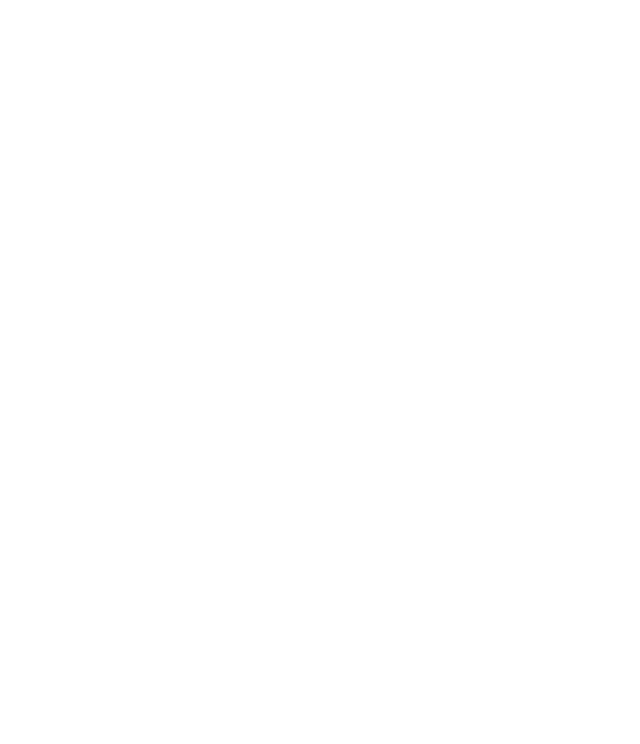
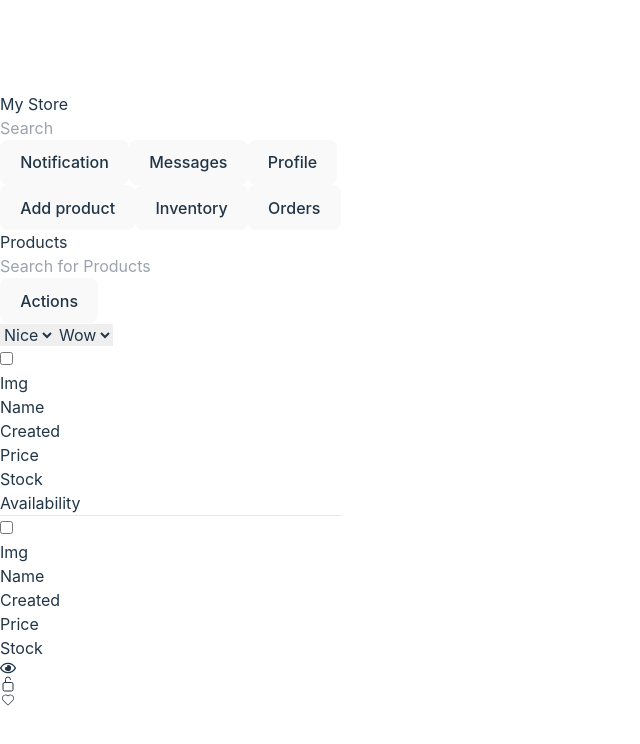
Before and after one commit to KSI-B2-MERN/daily-uploads-abdullahprince7717, a React (Vite) app in the folder mern/React/: page /vendor in a window 1280 px wide. Before the commit this address had no page. Shown: the top 744 px of the page, without its empty margins (0-640 px from the left). Built offline with nearby package versions, Linux system fonts and the light colour scheme.

Commit message:
Added middleware, fixed issues and created productList screen

```diff
--- a/mern/React/package.json
+++ b/mern/React/package.json
@@ -13,7 +13,9 @@
     "@supabase/supabase-js": "^2.39.1",
     "axios": "^1.6.2",
     "react": "^18.2.0",
+    "react-burger-menu": "^3.0.9",
     "react-dom": "^18.2.0",
+    "react-icons": "^4.12.0",
     "react-remove-scroll-bar": "^2.3.4",
     "react-router-dom": "^6.21.1",
     "uuid": "^9.0.1"
--- a/mern/React/src/components/Login.jsx
+++ b/mern/React/src/components/Login.jsx
@@ -10,6 +10,8 @@
         const { data, error } = await axios.post("http://localhost:3000/auth/login", {
             email: email,
             password: password,
+        }, {
+            withCredentials: true,
         })
         if (data.error || error) {
             alert("Invalid Credentials")
--- a/mern/React/src/components/navbar.jsx
+++ b/mern/React/src/components/navbar.jsx
@@ -1,17 +1,17 @@
-function navbar() {
+function Navbar() {
     return (
-        <div className='w-full h-[10%] bg-black flex absolute top-0 justify-between '>
+        <div className='w-full h-[10%] flex absolute top-0 justify-between '>
             <div className="flex w-3/4  justify-center items-center">
                 <p className="mr-3 text-3xl absolute left-3 ">My Store</p>
                 <input type="text" className="bg-black text-white ml-4 p-4 h-2/3 w-1/3 border-s-white" placeholder="Search" />
             </div>
-            <ul className="flex justify-evenly items-center w-1/3">
-                <li>Notification</li>
-                <li>Messages</li>
-                <li>Profile</li>
+            <ul className="flex justify-evenly items-center w-1/3 ">
+                <button onClick={() => { }} className="cursor-pointer hover:border-black  bg-transparent">Notification</button>
+                <button className="cursor-pointer bg-transparent hover:border-black" >Messages</button>
+                <button className="cursor-pointer bg-transparent hover:border-black">Profile</button>
             </ul>
         </div>
     )
 }
 
-export default navbar
+export default Navbar
--- a/mern/React/src/components/productList.jsx
+++ b/mern/React/src/components/productList.jsx
@@ -1,26 +1,66 @@
 import { useState } from 'react'
+import { FaRegEye } from "react-icons/fa";
+import { IoLockOpenOutline } from "react-icons/io5";
+import { CiHeart } from "react-icons/ci";
+import { useNavigate } from "react-router-dom";
+
+
 
 function ProductList() {
+    const navigate = useNavigate();
     return (
-        <div className='w-full h-full'>
-            <p>Product</p>
-            <div>
-                <div className="flex flex-wrap justify-center">
-                    <div className="w-1/4 bg-gray-400 m-2 p-2">
-                        <img src="https://images.unsplash.com/photo-1621574533668-4d6b8f4e6f6f?ixid=MnwxMjA3fDB8MHxzZWFyY2h8Mnx8Y2F0JTIwcHJvZHVjdCUyMGltYWdlc3xlbnwwfHwwfHw%3D&ixlib=rb-1.2.1&w=1000&q=80" alt="" />
-                        <p className="text-center">Product Name</p>
-                        <p className="text-center">Price</p>
-                        <p className="text-center">Quantity</p>
+        <div className='w-full h-full flex justify-center mt-4 mb-4'>
+            <div className='w-[90%] h-[95%] m-auto '>
+                <div className='flex h-[10%] mb-3 justify-center'>
+                    {/* <button className='rounded-3xl ' onClick={() => navigate("addproduct")}>Add Product</button> */}
+                    <p className='font-bold text-5xl'>Products</p>
+                </div>
+                <div className=' w-full h-[20%] flex justify-center'>
+                    <input placeholder='Search for Products' className='mt-4 p-5 w-[80%] h-[11%]  rounded-xl ' />
+                </div>
+                <div className='white-area w-full bg-white h-[70%] flex flex-col justify-center items-center text-black'>
+                    <div className='action-btn w-full text-white m-2 flex justify-between p-3 '>
+                        <button className='rounded-xl'>
+                            Actions
+                        </button>
+                        <div className='Filters'>
+                            <select className="w-20 h-7 mx-4" >
+                                <option className='p-4' value="1">Nice</option>
+                                <option value="2">2</option>
+                            </select>
+                            <select className="w-20 h-7" >
+                                <option value="1">Wow</option>
+                                <option value="2">2</option>
+
+                            </select>
+                        </div>
                     </div>
-                    <div className="w-1/4 bg-gray-400 m-2 p-2">
-                        <img src="https://images.unsplash.com/photo-1621574533668-4d6b8f4e6f6f?ixid=MnwxMjA3fDB8MHxzZWFyY2h8Mnx8Y2F0JTIwcHJvZHVjdCUyMGltYWdlc3xlbnwwfHwwfHw%3D&ixlib=rb-1.2.1&w=1000&q=80" alt="" />
-                        <p className="text-center">Product Name</p>
-                        <p className="text-center">Price</p>
-                        <p className="text-center">Quantity</p>
+                    <div className='grey-area bg-gray-300 w-full h-[20%] flex  '>
+                        <input className='h-10 p-2 m-1' type="checkbox" />
+                        <div className='flex justify-around w-full'>
+                            <p className="p-2">Img</p>
+                            <p className="p-2">Name</p>
+                            <p className="p-2">Created</p>
+                            <p className="p-2">Price</p>
+                            <p className="p-2">Stock</p>
+                            <p className="p-2">Availability</p>
+                        </div>
                     </div>
-                    <div className="w-1/4 bg-gray-400 m-2 p-2">
-                        <img src="https://images.unsplash.com/photo-1621574533668-4d6b8f4e6f6f?ixid=MnwxMjA3fDB8MHxzZWFyY2h8Mnx8Y2F0JTIwcHJvZHVjdCUyMGltYWdlc3xlbnwwfHwwfHw%3D&ixlib=rb-1.2.1&w=1000&q=80" alt="" />
-                        <p className="text-center">Product Name</p>
+                    <hr className='' />
+                    <div className='grey-area bg-gray-300 w-full h-[30%] flex pr-1'>
+                        <input className='h-10 p-2 m-1 z-20' type="checkbox" />
+                        <div className='flex justify-around w-full ' onClick={() => { navigate("editproduct", { route: true }) }}>
+                            <p className="p-2 ">Img</p>
+                            <p className="p-2">Name</p>
+                            <p className="p-2">Created</p>
+                            <p className="p-2">Price</p>
+                            <p className="p-2">Stock</p>
+                            <div className='px-2 py-3 ml-2 w-[9%] flex justify-between'>
+                                <nav><FaRegEye /></nav>
+                                <nav><IoLockOpenOutline /></nav>
+                                <nav><CiHeart /></nav>
+                            </div>
+                        </div>
                     </div>
                 </div>
             </div>
--- a/mern/React/src/components/sidebar.jsx
+++ b/mern/React/src/components/sidebar.jsx
@@ -2,9 +2,9 @@
 function sidebar() {
     return (
         <div className="w-full h-5/6 flex flex-col justify-start">
-            <p className="p-3"><button className="w-full">Add product</button></p>
-            < p className="p-3" > <button className="w-full">Inventory</button></ p>
-            <p className="p-3"><button className="w-full">Orders</button></p>
+            <button className="w-auto p-3 m-2">Add product</button>
+            <button className="w-auto p-3 m-2">Inventory</button>
+            <button className="w-auto p-3 m-2">Orders</button>
         </div >
     )
 }
--- a/mern/React/src/components/uploadImage.jsx
+++ b/mern/React/src/components/uploadImage.jsx
@@ -3,8 +3,8 @@
 import { v4 as uuidV4 } from "uuid";
 
 const supabase = createClient(
-    "https://fapaboxxewvjmbimghvz.supabase.co",
-    "eyJhbGciOiJIUzI1NiIsInR5cCI6IkpXVCJ9.eyJpc3MiOiJzdXBhYmFzZSIsInJlZiI6ImZhcGFib3h4ZXd2am1iaW1naHZ6Iiwicm9sZSI6ImFub24iLCJpYXQiOjE3MDM1Njc4NDAsImV4cCI6MjAxOTE0Mzg0MH0.x5ScSG_6Gd7j5UxniS0YtLZZg36tz5tFlc-NnQBQoog"
+    "https://vavmugbryrdzpxpymytq.supabase.co",
+    "eyJhbGciOiJIUzI1NiIsInR5cCI6IkpXVCJ9.eyJpc3MiOiJzdXBhYmFzZSIsInJlZiI6InZhdm11Z2JyeXJkenB4cHlteXRxIiwicm9sZSI6ImFub24iLCJpYXQiOjE3MDM1Njc5NTUsImV4cCI6MjAxOTE0Mzk1NX0.lkJS5aXZaKUyUGhv46xCmK348eWlpjp3LuvfzBxEW0c"
 );
 
 function UploadImage(props) {
--- a/mern/React/src/index.css
+++ b/mern/React/src/index.css
@@ -36,12 +36,32 @@
   -ms-overflow-style: none;
 }
 
-.hide-scroll ::-webkit-scrollbar {display:none;}
+.custom-scrollbar {
+  overflow: auto; /* Enable scrolling */
+}
+
+.custom-scrollbar::-webkit-scrollbar {
+  width: 0.5em; /* Set width of the scrollbar */
+}
+
+.custom-scrollbar::-webkit-scrollbar-thumb {
+  background-color: darkgrey; /* Color of the scrollbar thumb */
+}
+
+.custom-scrollbar::-webkit-scrollbar-track {
+  background-color: transparent; /* Color of the scrollbar track */
+}
 
 h1 {
   font-size: 3.2em;
   line-height: 1.1;
 }
+/* hr {
+  display: block;
+  height: 1px;
+  border: 1;
+  border: 1px solid #000 !important;
+} */
 
 button {
   border-radius: 8px;
--- a/mern/React/src/pages/HomeLayout.jsx
+++ b/mern/React/src/pages/HomeLayout.jsx
@@ -1,3 +1,4 @@
+import { slide as Menu } from 'react-burger-menu'
 import Navbar from "../components/navbar"
 import Sidebar from "../components/sidebar"
 import AddProduct from "../components/addProduct"
@@ -13,8 +14,8 @@
                 <div className="w-1/5 h-full bg-gray-700 flex ">
                     <Sidebar />
                 </div>
-                <div className="w-4/5  bg-slate-500 ">
-                    <AddProduct />
+                <div className="w-4/5  bg-slate-500 custom-scrollbar">
+                    {/* <AddProduct /> */}
                     <ProductList />
                 </div>
             </div>
--- a/mern/React/src/routes/AppRoutes.jsx
+++ b/mern/React/src/routes/AppRoutes.jsx
@@ -3,8 +3,10 @@
 import Login from '../components/Login'
 import Signup from '../components/SignUp'
 import HomeLayout from '../pages/HomeLayout'
-import AdminLayout from '../pages/AdminLayout'
+// import AdminLayout from '../pages/AdminLayout'
 import CustomerLayout from '../pages/CustomerLayout'
+import AddProduct from '../components/addProduct'
+import EditProduct from '../components/addProduct'
 function AppRoutes() {
     const [signUp, setSignUp] = useState(false)
 
@@ -17,21 +19,23 @@
                 <Route path="" element={<HomeLayout />} /> {/* OR <Route index element={<HomeLayout />} /> */}
                 <Route path="login" element={<Login updateSignUp={updateSignUp} />} />
                 <Route path="signup" element={<Signup updateSignUp={updateSignUp} />} />
+                <Route path="addproduct" element={<AddProduct />} />
+                <Route path='editproduct' element={<EditProduct />} />
                 {/* <Route path="*" element={<ErrorPage />} /> */}
 
                 {/* Now we can make it if we have layouts
                     1st Technique
                 */}
-                <Route path="admin" element={<AdminLayout />}>
+                <Route path="vendor" element={<HomeLayout />}>
                     {/* The paths below are childs of adminlayout (admin route) and to make it useful we will use Outlet in
                         adminLayout(parent) to use the childs or let user to route to childs
                     / */}
 
-                    {/*
-                        <Route path="addproduct" element={<AddProduct />} />
-                        <Route path="addcategory" element={<AddCategory />} />
 
-                    */}
+                    {/* <Route path="addproduct" element={<AddProduct />} /> */}
+                    {/* <Route path="addcategory" element={<AddCategory />} /> */}
+
+
                 </Route>
 
                 {/*
```
Also changed, not shown: mern/React/src/components/addProduct.jsx (+44 -8 lines), mern/React/src/components/editProduct.jsx (added, +49 -0 lines), mern/React/src/middleware.jsx (added, +36 -0 lines), 1 other file (tests, documents, lock files or other folders).
